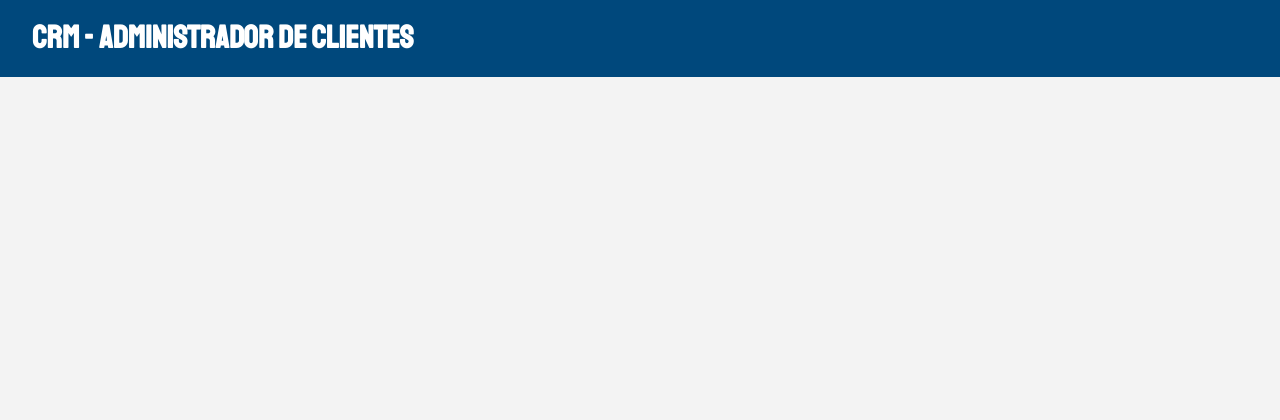
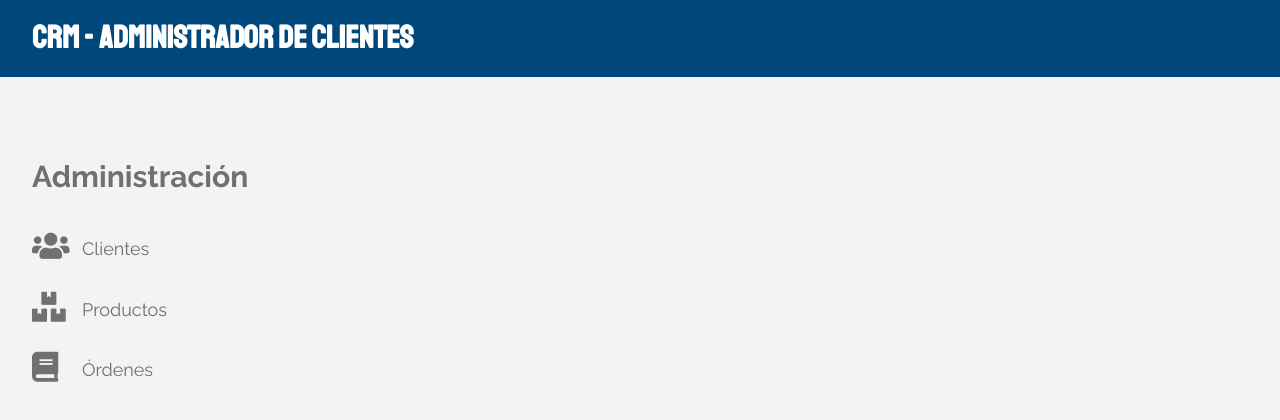
Before and after one commit to alejandroch1202/crm-client, a React (Vite) app: page / in a window 1280 px wide. Shown: the top 420 px of the page. Built offline with nearby package versions, Linux system fonts and the light colour scheme.

Commit message:
Adding navigation section

```diff
--- a/src/App.tsx
+++ b/src/App.tsx
@@ -1,7 +1,16 @@
 import Header from './layout/Header'
+import Navigation from './layout/Navigation'
 
 const App = () => {
-  return <Header />
+  return (
+    <>
+      <Header />
+
+      <div className='grid contenedor contenido-principal'>
+        <Navigation />
+      </div>
+    </>
+  )
 }
 
 export default App
--- a/src/layout/Navigation/index.tsx
+++ b/src/layout/Navigation/index.tsx
@@ -1,5 +1,30 @@
 const Navigation = () => {
-  return <h2>Navigation</h2>
+  return (
+    <aside className='sidebar col-3'>
+      <h2>Administración</h2>
+
+      <nav className='navegacion'>
+        <a
+          href='/'
+          className='clientes'
+        >
+          Clientes
+        </a>
+        <a
+          href='/products'
+          className='productos'
+        >
+          Productos
+        </a>
+        <a
+          href='/orders'
+          className='pedidos'
+        >
+          Órdenes
+        </a>
+      </nav>
+    </aside>
+  )
 }
 
 export default Navigation
```
